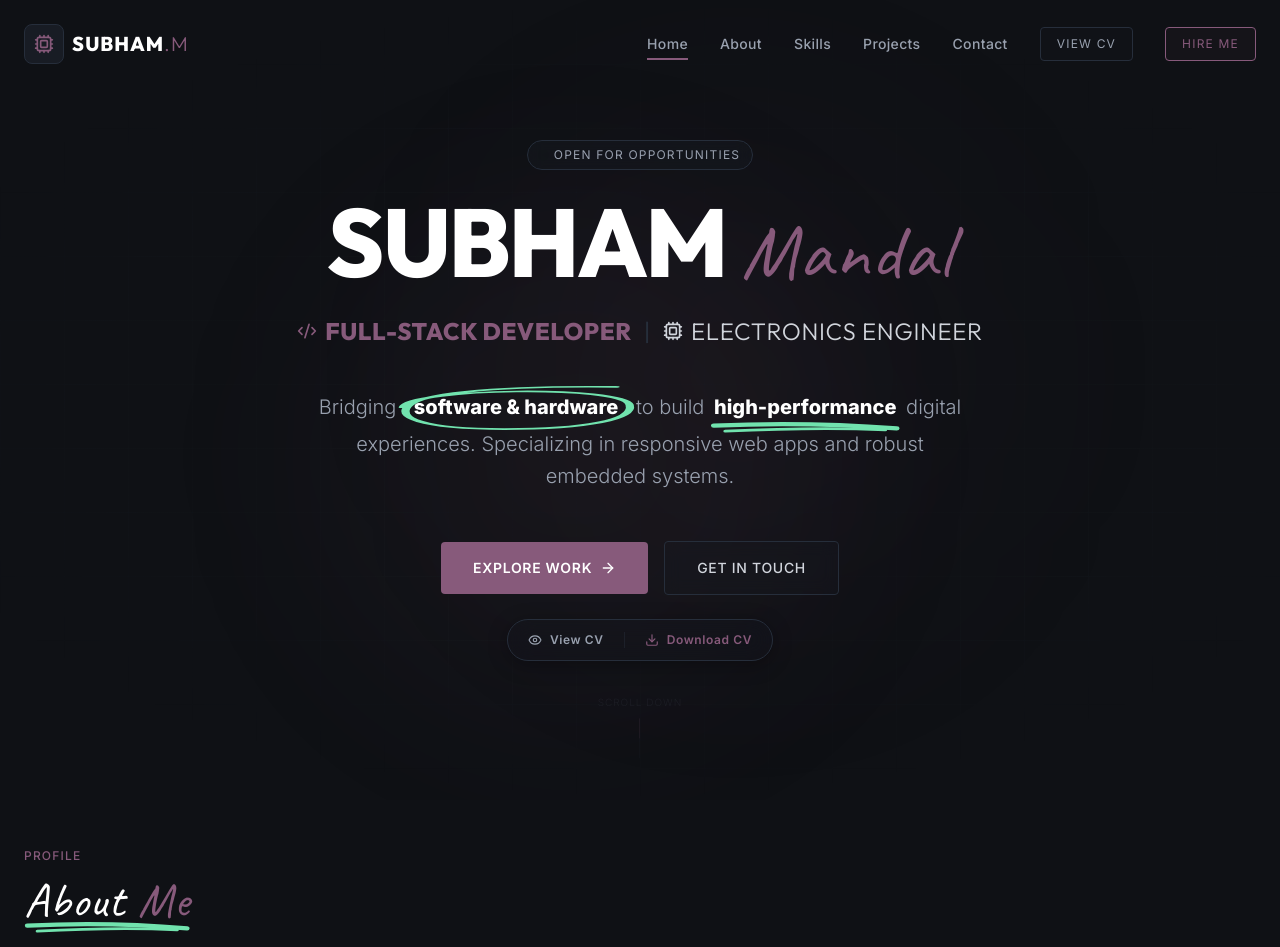
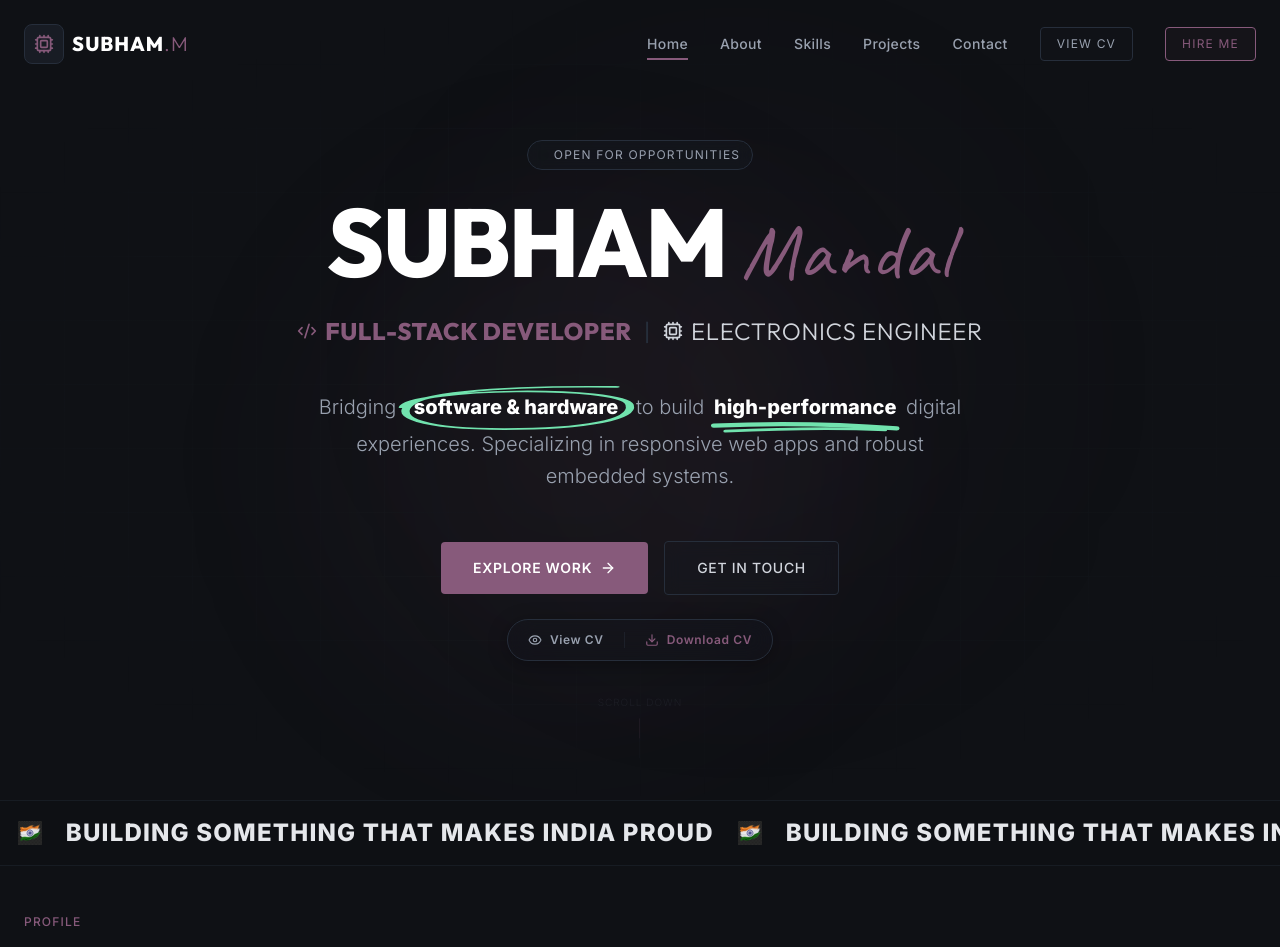
Before and after one commit to Subhammandal5555/personal-portfolio, a Next.js app: page / in a window 1280 px wide. Shown: the top 947 px of the page. Built offline with nearby package versions, Linux system fonts and the light colour scheme.

Commit message:
feat: add infinite seamless text marquee section with custom flag icon separator

```diff
--- a/src/app/page.tsx
+++ b/src/app/page.tsx
@@ -1,4 +1,5 @@
 import Hero from "@/components/Hero";
+import BannerMarquee from "@/components/BannerMarquee";
 import About from "@/components/About";
 import Skills from "@/components/Skills";
 import Projects from "@/components/Projects";
@@ -8,6 +9,7 @@ export default function Home() {
   return (
     <>
       <Hero />
+      <BannerMarquee />
       <About />
       <Skills />
       <Projects />
--- /dev/null
+++ b/src/components/BannerMarquee.tsx
@@ -0,0 +1,56 @@
+"use client";
+
+import { motion } from "framer-motion";
+
+export default function BannerMarquee() {
+  const phrases = Array(8).fill("BUILDING SOMETHING THAT MAKES INDIA PROUD");
+
+  return (
+    <div className="w-full overflow-hidden bg-brand-bg/50 border-y border-brand-border/40 py-4 select-none relative z-20">
+      <div className="flex w-max">
+        {/* Double-row container moving infinitely */}
+        <motion.div
+          animate={{ x: [0, "-50%"] }}
+          transition={{
+            ease: "linear",
+            duration: 28,
+            repeat: Infinity,
+          }}
+          className="flex whitespace-nowrap"
+        >
+          {/* Row 1 */}
+          <div className="flex items-center">
+            {phrases.map((phrase, idx) => (
+              <div key={`r1-${idx}`} className="flex items-center">
+                <span className="font-sans font-extrabold text-xl md:text-2xl tracking-wider text-gray-200 uppercase whitespace-nowrap inline-block align-middle">
+                  {phrase}
+                </span>
+                <img
+                  src="/india-flag.png"
+                  alt="India Flag Accent"
+                  className="h-6 inline-block mx-6 align-middle"
+                />
+              </div>
+            ))}
+          </div>
+
+          {/* Row 2 (identical copy for seamless loop) */}
+          <div className="flex items-center">
+            {phrases.map((phrase, idx) => (
+              <div key={`r2-${idx}`} className="flex items-center">
+                <span className="font-sans font-extrabold text-xl md:text-2xl tracking-wider text-gray-200 uppercase whitespace-nowrap inline-block align-middle">
+                  {phrase}
+                </span>
+                <img
+                  src="/india-flag.png"
+                  alt="India Flag Accent"
+                  className="h-6 inline-block mx-6 align-middle"
+                />
+              </div>
+            ))}
+          </div>
+        </motion.div>
+      </div>
+    </div>
+  );
+}
```
Also changed, not shown: public/india-flag.png (added).
